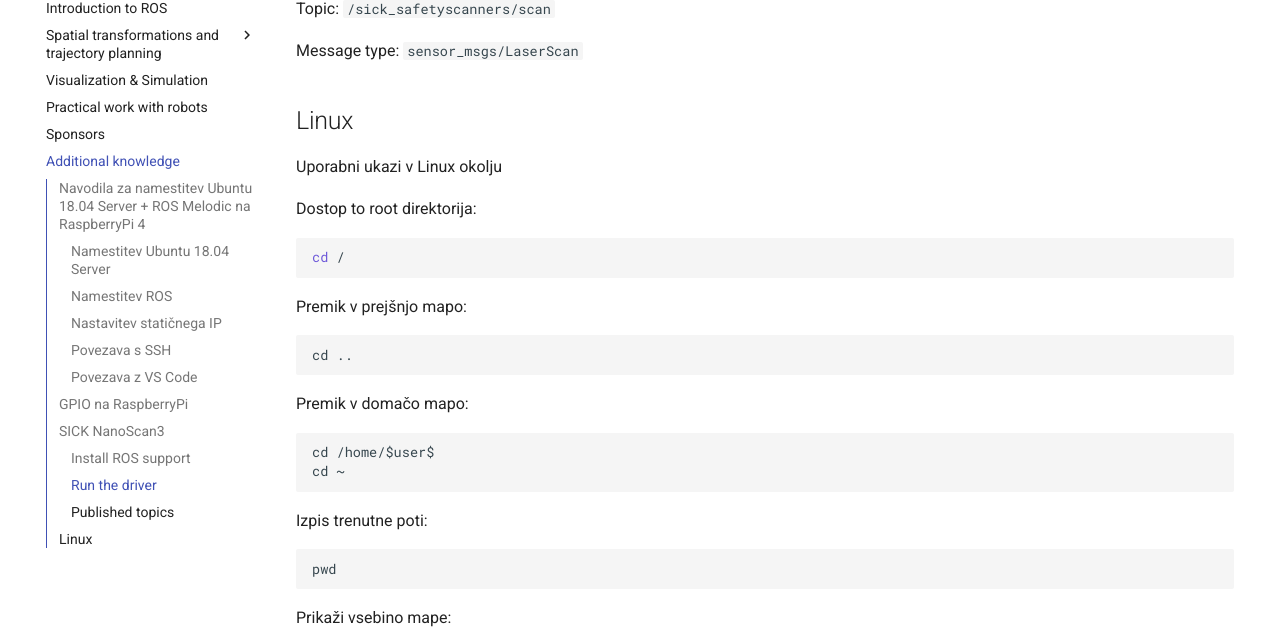
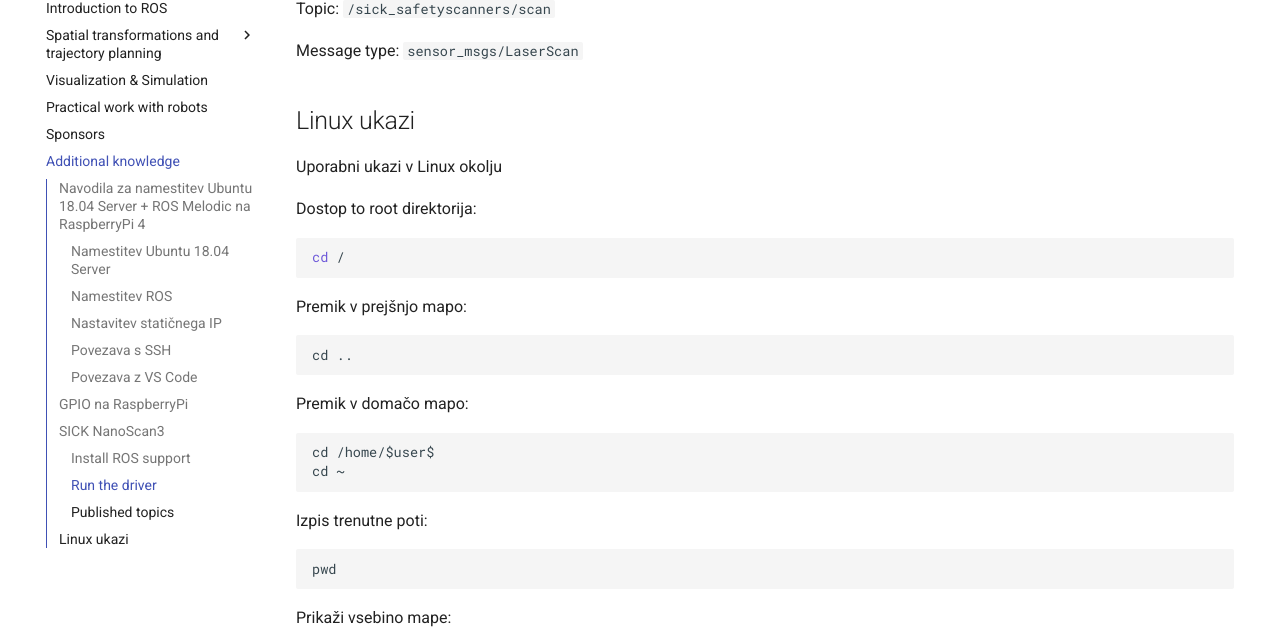
Before and after one commit to ROS-FE/fe-ros-docs, an MkDocs documentation site: the page built from docs/additional/index.md, in a window 1280 px wide and 900 px high, scrolled down 4389 px. Shown: the part 154-788 px from the top of the window. Built offline with MkDocs 1.6.1 and Material for MkDocs 9.7.7, drawn with Linux system fonts in a browser that asks for light colours; comment, search, counter and statistics services are not loaded.

Commit message:
Update index.md

```diff
--- a/docs/additional/index.md
+++ b/docs/additional/index.md
@@ -216,7 +216,7 @@ Topic: `/sick_safetyscanners/scan`
 
 Message type: `sensor_msgs/LaserScan`
 
-## Linux
+## Linux ukazi
 
 Uporabni ukazi v Linux okolju
 
```
